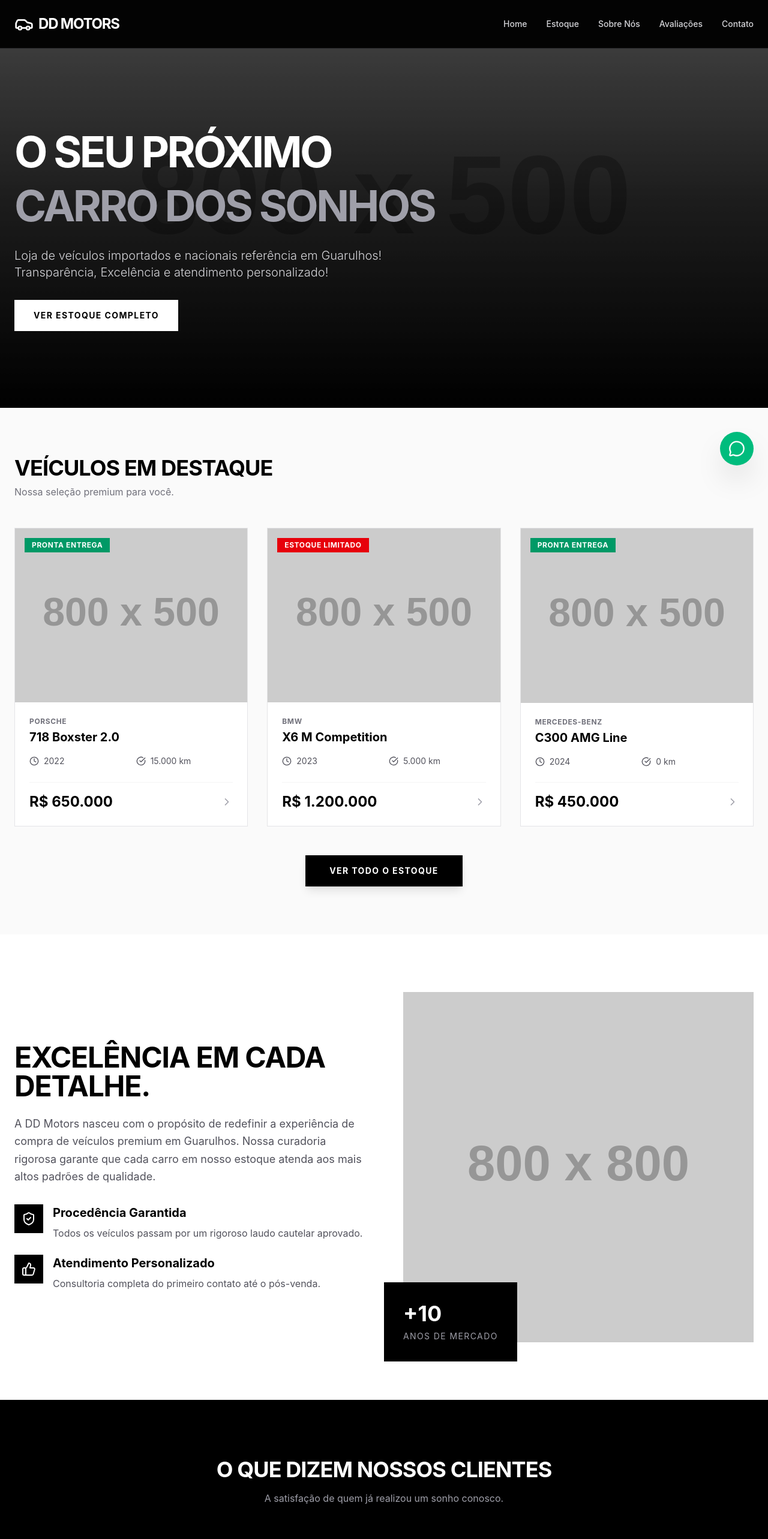
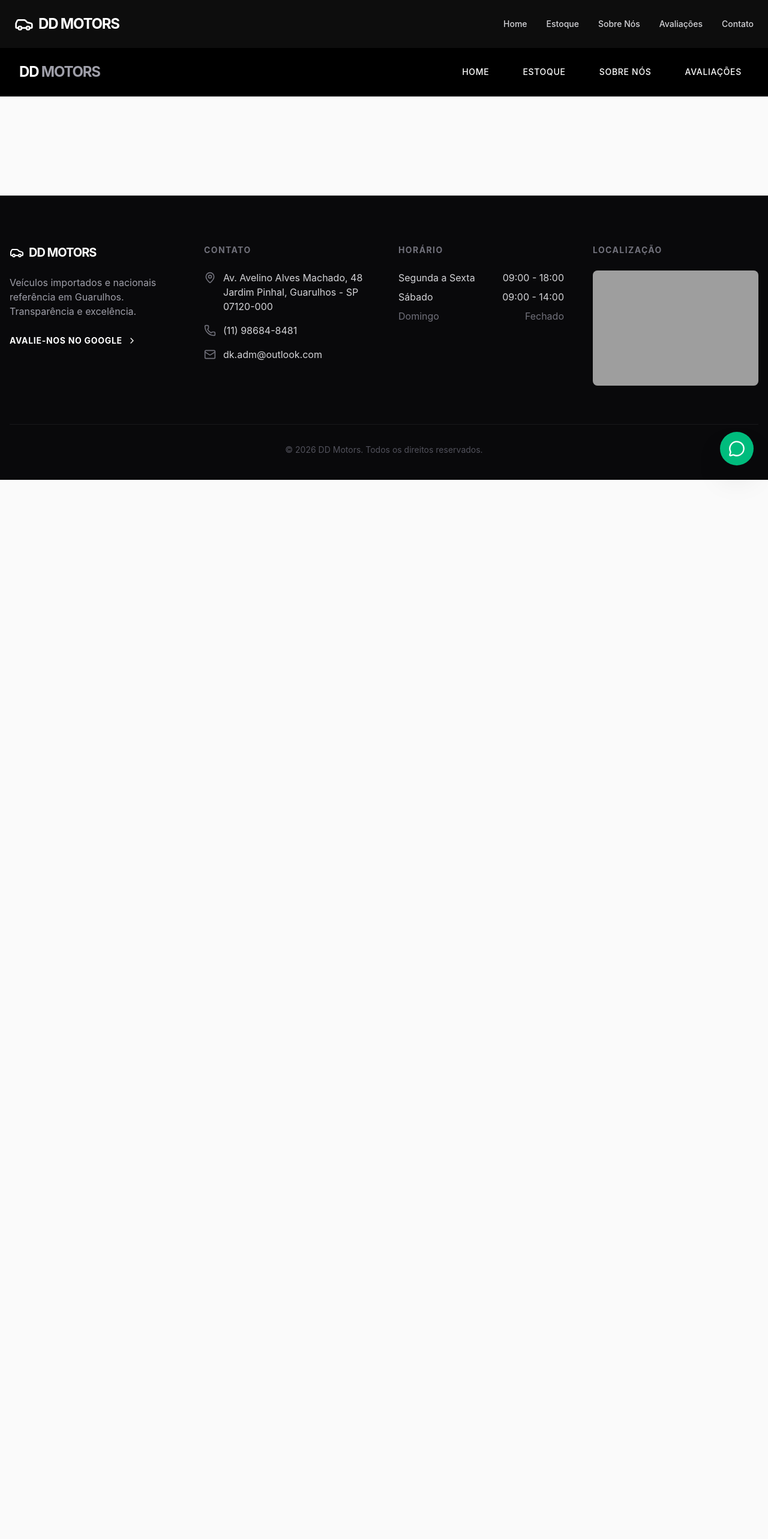
Before and after one commit to mvsc-code-maker/DD-Motors, a Next.js app: page / in a window 1280 px wide. Shown: the top 2566 px of the page at 60% size. After the commit the page ends 800 px from the top, so only its background shows below. Built offline with nearby package versions, Linux system fonts and the light colour scheme; grey boxes are pictures that could not be loaded.

Commit message:
Update page.tsx

```diff
--- a/app/page.tsx
+++ b/app/page.tsx
@@ -1,167 +1,93 @@
-'use client';
+"use client";
 
-import React, { useState, useEffect } from 'react';
+import React, { useState } from 'react';
 import Link from 'next/link';
-import { Star, ShieldCheck, ThumbsUp } from 'lucide-react';
-import { motion, AnimatePresence } from 'motion/react';
-import { estoqueCarros, avaliacoes } from '@/data/estoque';
-import CarCard from '@/components/CarCard';
-import CarModal from '@/components/CarModal';
+import { Menu, X } from 'lucide-react';
 
-export default function Home() {
-  const [heroIndex, setHeroIndex] = useState(0);
-  const [selectedCar, setSelectedCar] = useState<typeof estoqueCarros[0] | null>(null);
+export default function Navbar() {
+  const [isOpen, setIsOpen] = useState(false);
 
-  const heroCars = estoqueCarros.slice(0, 3);
-  const carrosDestaque = estoqueCarros.slice(0, 3);
+  // Função para abrir/fechar o menu mobile
+  const toggleMenu = () => setIsOpen(!isOpen);
 
-  useEffect(() => {
-    const interval = setInterval(() => {
-      setHeroIndex((prev) => (prev + 1) % heroCars.length);
-    }, 5000);
-    return () => clearInterval(interval);
-  }, [heroCars.length]);
+  // Função para fechar o menu mobile ao clicar em um link
+  const closeMenu = () => setIsOpen(false);
 
   return (
-    <>
-      {/* HERO SECTION */}
-      <section id="home" className="relative h-[85vh] min-h-[600px] bg-black overflow-hidden -mt-20">
-        <AnimatePresence mode="wait">
-          <motion.div
-            key={heroIndex}
-            initial={{ opacity: 0, scale: 1.05 }}
-            animate={{ opacity: 1, scale: 1 }}
-            exit={{ opacity: 0 }}
-            transition={{ duration: 0.8 }}
-            className="absolute inset-0"
-          >
-            <img
-              src={heroCars[heroIndex].imagem}
-              alt={heroCars[heroIndex].modelo}
-              className="w-full h-full object-cover opacity-50"
-            />
-            <div className="absolute inset-0 bg-gradient-to-t from-black via-black/60 to-transparent" />
-          </motion.div>
-        </AnimatePresence>
+    <nav className="bg-black text-white sticky top-0 z-50 border-b border-zinc-800">
+      <div className="max-w-7xl mx-auto px-4 sm:px-6 lg:px-8">
+        <div className="flex items-center justify-between h-20">
+          {/* Logo da Loja */}
+          <div className="flex-shrink-0">
+            <Link href="/" onClick={closeMenu} className="text-2xl font-bold tracking-tighter">
+              DD <span className="text-zinc-400">MOTORS</span>
+            </Link>
+          </div>
 
-        <div className="relative h-full max-w-7xl mx-auto px-4 sm:px-6 flex flex-col justify-center pt-20">
-          <motion.div
-            initial={{ y: 30, opacity: 0 }}
-            animate={{ y: 0, opacity: 1 }}
-            transition={{ delay: 0.2 }}
-            className="max-w-3xl"
-          >
-            <h1 className="text-4xl sm:text-5xl md:text-7xl font-bold text-white mb-6 leading-tight tracking-tighter">
-              O SEU PRÓXIMO <br/><span className="text-zinc-400">CARRO DOS SONHOS</span>
-            </h1>
-            <p className="text-base sm:text-lg md:text-xl text-zinc-300 mb-8 max-w-2xl font-light">
-              Loja de veículos importados e nacionais referência em Guarulhos! Transparência, Excelência e atendimento personalizado!
-            </p>
+          {/* Menu para PC/Desktop */}
+          <div className="hidden md:block">
+            <div className="ml-10 flex items-baseline space-x-8">
+              <Link href="/" className="hover:text-zinc-400 px-3 py-2 text-sm font-medium uppercase tracking-wider transition-colors">Home</Link>
+              <Link href="/estoque" className="hover:text-zinc-400 px-3 py-2 text-sm font-medium uppercase tracking-wider transition-colors">Estoque</Link>
+              <Link href="/#sobre" className="hover:text-zinc-400 px-3 py-2 text-sm font-medium uppercase tracking-wider transition-colors">Sobre Nós</Link>
+              <Link href="/#avaliacoes" className="hover:text-zinc-400 px-3 py-2 text-sm font-medium uppercase tracking-wider transition-colors">Avaliações</Link>
+            </div>
+          </div>
+
+          {/* Botão do Menu Hambúrguer (Mobile) */}
+          <div className="-mr-2 flex md:hidden">
+            <button
+              onClick={toggleMenu}
+              type="button"
+              className="inline-flex items-center justify-center p-2 rounded-md text-zinc-400 hover:text-white hover:bg-zinc-800 focus:outline-none"
+              aria-expanded="false"
+            >
+              <span className="sr-only">Abrir menu principal</span>
+              {isOpen ? (
+                <X className="block h-7 w-7" aria-hidden="true" />
+              ) : (
+                <Menu className="block h-7 w-7" aria-hidden="true" />
+              )}
+            </button>
+          </div>
+        </div>
+      </div>
+
+      {/* Painel do Menu Mobile Aberto */}
+      {isOpen && (
+        <div className="md:hidden bg-zinc-900 border-b border-zinc-800">
+          <div className="px-2 pt-2 pb-3 space-y-1 sm:px-3">
+            <Link
+              href="/"
+              onClick={closeMenu}
+              className="block px-3 py-4 text-base font-medium text-white hover:bg-zinc-800 border-b border-zinc-800 uppercase tracking-wider"
+            >
+              Home
+            </Link>
             <Link
               href="/estoque"
-              className="inline-flex items-center justify-center px-8 py-4 bg-white text-black font-bold text-sm uppercase tracking-widest hover:bg-zinc-200 transition-colors"
+              onClick={closeMenu}
+              className="block px-3 py-4 text-base font-medium text-white hover:bg-zinc-800 border-b border-zinc-800 uppercase tracking-wider"
             >
-              Ver Estoque Completo
+              Estoque
             </Link>
-          </motion.div>
-        </div>
-      </section>
-
-      {/* CARROS EM DESTAQUE */}
-      <section className="py-20 bg-zinc-50">
-        <div className="max-w-7xl mx-auto px-4 sm:px-6">
-          <div className="text-center md:text-left mb-12">
-            <h2 className="text-3xl md:text-4xl font-bold text-black tracking-tight">VEÍCULOS EM DESTAQUE</h2>
-            <p className="text-zinc-500 mt-2">Nossa seleção premium para você.</p>
-          </div>
-
-          <div className="grid grid-cols-1 md:grid-cols-2 lg:grid-cols-3 gap-8 mb-12">
-            {carrosDestaque.map((carro) => (
-              <CarCard key={carro.id} car={carro} onClick={setSelectedCar} />
-            ))}
-          </div>
-
-          <div className="text-center">
             <Link
-              href="/estoque"
-              className="inline-flex items-center justify-center px-10 py-4 bg-black text-white font-bold text-sm uppercase tracking-widest hover:bg-zinc-800 transition-colors shadow-lg"
+              href="/#sobre"
+              onClick={closeMenu}
+              className="block px-3 py-4 text-base font-medium text-white hover:bg-zinc-800 border-b border-zinc-800 uppercase tracking-wider"
             >
-              Ver Todo o Estoque
+              Sobre Nós
+            </Link>
+            <Link
+              href="/#avaliacoes"
+              onClick={closeMenu}
+              className="block px-3 py-4 text-base font-medium text-white hover:bg-zinc-800 uppercase tracking-wider"
+            >
+              Avaliações
             </Link>
           </div>
         </div>
-      </section>
-
-      {/* ABOUT US */}
-      <section id="sobre" className="py-24 bg-white">
-        <div className="max-w-7xl mx-auto px-4 sm:px-6">
-          <div className="grid grid-cols-1 lg:grid-cols-2 gap-12 lg:gap-16 items-center">
-            <div>
-              <h2 className="text-3xl sm:text-4xl md:text-5xl font-bold text-black mb-6 tracking-tight">EXCELÊNCIA EM CADA DETALHE.</h2>
-              <p className="text-base sm:text-lg text-zinc-600 mb-8 leading-relaxed">
-                A DD Motors nasceu com o propósito de redefinir a experiência de compra de veículos premium em Guarulhos. Nossa curadoria rigorosa garante que cada carro em nosso estoque atenda aos mais altos padrões de qualidade.
-              </p>
-              <div className="space-y-6">
-                <div className="flex gap-4">
-                  <div className="w-12 h-12 bg-black flex items-center justify-center shrink-0">
-                    <ShieldCheck className="w-6 h-6 text-white" />
-                  </div>
-                  <div>
-                    <h4 className="text-lg sm:text-xl font-bold text-black mb-2">Procedência Garantida</h4>
-                    <p className="text-sm sm:text-base text-zinc-600">Todos os veículos passam por um rigoroso laudo cautelar aprovado.</p>
-                  </div>
-                </div>
-                <div className="flex gap-4">
-                  <div className="w-12 h-12 bg-black flex items-center justify-center shrink-0">
-                    <ThumbsUp className="w-6 h-6 text-white" />
-                  </div>
-                  <div>
-                    <h4 className="text-lg sm:text-xl font-bold text-black mb-2">Atendimento Personalizado</h4>
-                    <p className="text-sm sm:text-base text-zinc-600">Consultoria completa do primeiro contato até o pós-venda.</p>
-                  </div>
-                </div>
-              </div>
-            </div>
-            <div className="relative mt-8 lg:mt-0">
-              <div className="aspect-square bg-zinc-100 overflow-hidden">
-                <img
-                  src="https://placehold.co/800x800/1a1a1a/ffffff?text=Showroom+DD+Motors"
-                  alt="Showroom DD Motors"
-                  className="w-full h-full object-cover"
-                />
-              </div>
-              <div className="absolute -bottom-6 -left-6 sm:-bottom-8 sm:-left-8 bg-black p-6 sm:p-8 hidden sm:block">
-                <p className="text-3xl sm:text-4xl font-bold text-white mb-1 sm:mb-2">+10</p>
-                <p className="text-xs sm:text-sm text-zinc-400 uppercase tracking-widest">Anos de Mercado</p>
-              </div>
-            </div>
-          </div>
-        </div>
-      </section>
-
-      {/* TESTIMONIALS */}
-      <section id="avaliacoes" className="py-24 bg-black text-white">
-        <div className="max-w-7xl mx-auto px-4 sm:px-6">
-          <div className="text-center mb-12 sm:mb-16">
-            <h2 className="text-3xl sm:text-4xl font-bold mb-4 tracking-tight">O QUE DIZEM NOSSOS CLIENTES</h2>
-            <p className="text-zinc-400 text-sm sm:text-base">A satisfação de quem já realizou um sonho conosco.</p>
-          </div>
-
-          <div className="grid grid-cols-1 md:grid-cols-2 lg:grid-cols-3 gap-6 sm:gap-8">
-            {avaliacoes.map((av, i) => (
-              <div key={i} className="bg-zinc-900 p-6 sm:p-8 border border-zinc-800">
-                <div className="flex gap-1 mb-6">
-                  {[1,2,3,4,5].map(star => <Star key={star} className="w-4 h-4 sm:w-5 sm:h-5 fill-white text-white" />)}
-                </div>
-                <p className="text-zinc-300 mb-6 sm:mb-8 leading-relaxed text-sm sm:text-base">&quot;{av.texto}&quot;</p>
-                <p className="font-bold uppercase tracking-wider text-xs sm:text-sm">{av.nome}</p>
-              </div>
-            ))}
-          </div>
-        </div>
-      </section>
-
-      <CarModal car={selectedCar} onClose={() => setSelectedCar(null)} />
-    </>
+      )}
+    </nav>
   );
 }
```
